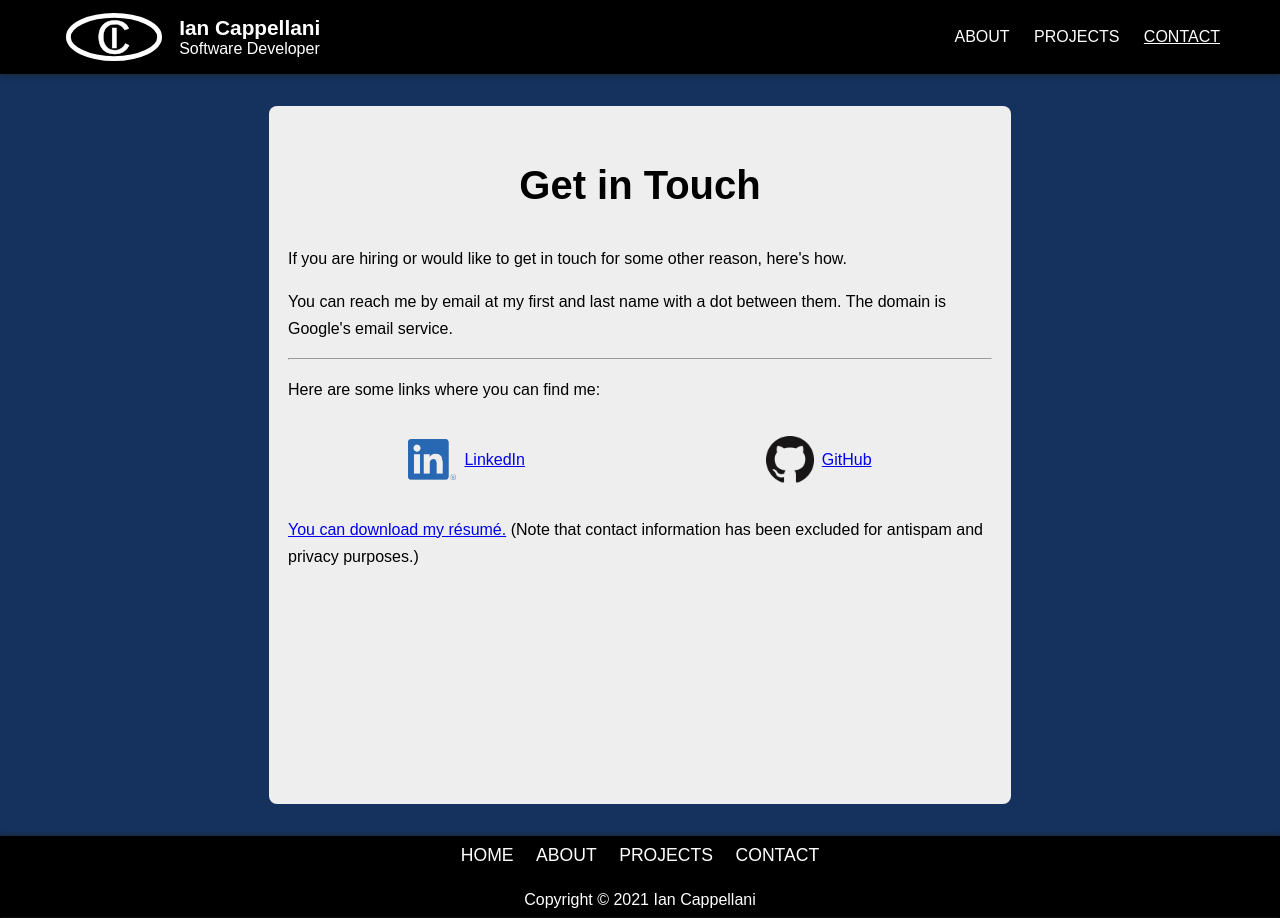
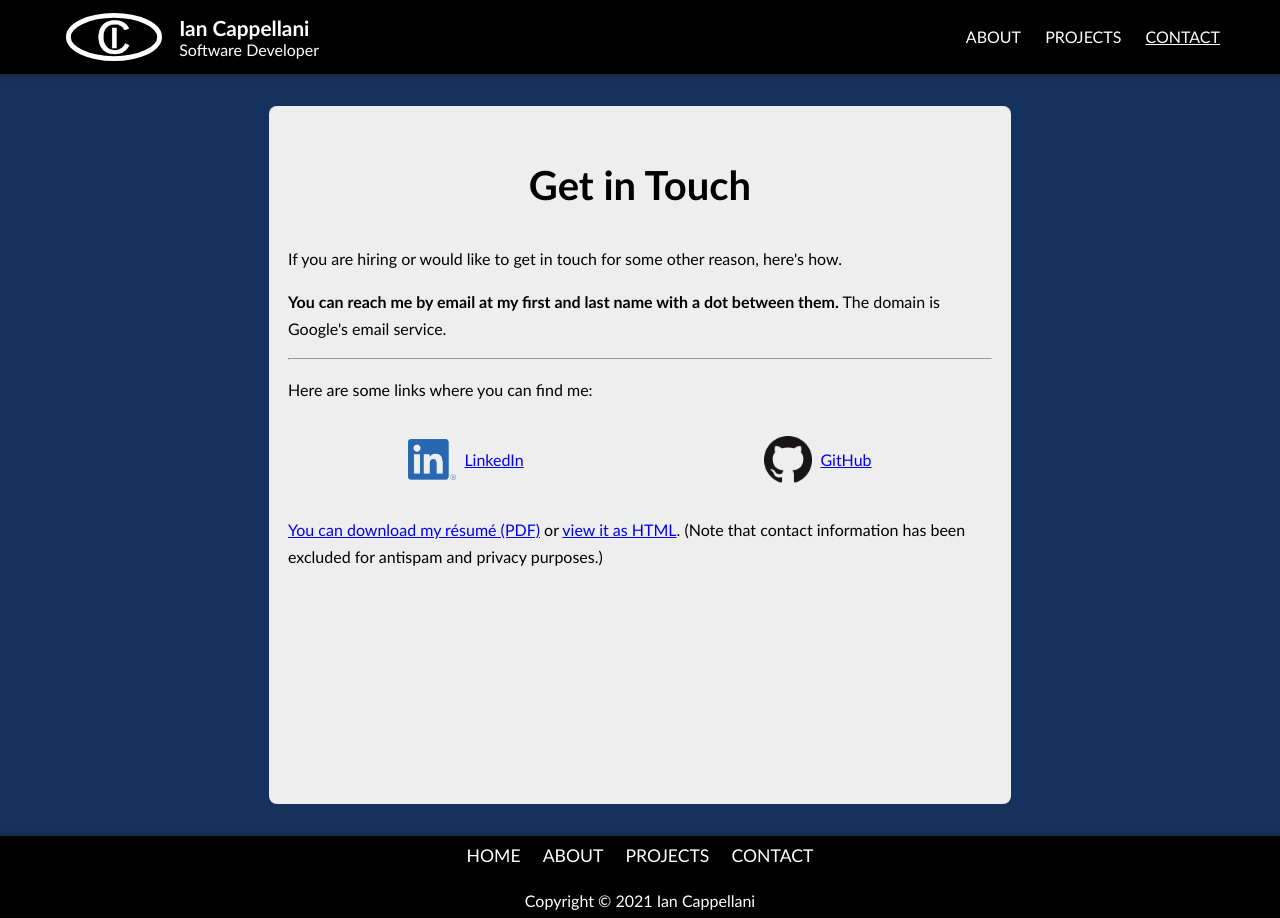
Before and after one commit to icappel/icappel.github.io, a Jekyll site: the page built from contact.html, in a window 1280 px wide. Built offline with Jekyll 4.4.1, drawn with Linux system fonts in a browser that asks for light colours.

Commit message:
Add html version of new resume

```diff
--- a/about.html
+++ b/about.html
@@ -11,8 +11,10 @@ title: About
         <p>
             This page is a detailed summary of my skills,
             education, and experience. For a more
-            succinct summary, see my
-            <a href="/media/IanCappellaniResume.pdf">r&eacute;sum&eacute;.</a>
+            succinct summary,
+            <a href="/media/IanCappellaniResume.pdf" target="_blank">
+                download my r&eacute;sum&eacute; (PDF)</a>
+            or <a href="/resume">view it as HTML</a>.
         </p>
         <hr />
     </section>
--- a/contact.html
+++ b/contact.html
@@ -12,8 +12,8 @@ customCss:
         reason, here's how.
     </p>
     <p>
-        You can reach me by email at my first and last name with a
-        dot between them. The domain is Google's email service.
+        <strong>You can reach me by email at my first and last name with a
+        dot between them.</strong> The domain is Google's email service.
     </p>
     <hr />
     <section id="links">
@@ -37,7 +37,8 @@ customCss:
     </section>
     <section>
         <p>
-            <a href="/media/IanCappellaniResume.pdf">You can download my r&eacute;sum&eacute;.</a>
+            <a href="/media/IanCappellaniResume.pdf">You can download my r&eacute;sum&eacute; (PDF)</a> or
+            <a href="/resume" target="_blank">view it as HTML</a>.
             (Note that contact information has been excluded for
             antispam and privacy purposes.)
         </p>
--- a/css/theme.css
+++ b/css/theme.css
@@ -2,7 +2,7 @@
 the entire site. */
 
 .site {
-    font-family: Avenir Next, Avenir, sans-serif;
+    font-family: Avenir Next, Avenir, Trebuchet MS, sans-serif;
     background-color: black;
 }
 
```
Also changed, not shown: css/resume.css (added, +48 -0 lines), resume.html (added, +132 -0 lines).
